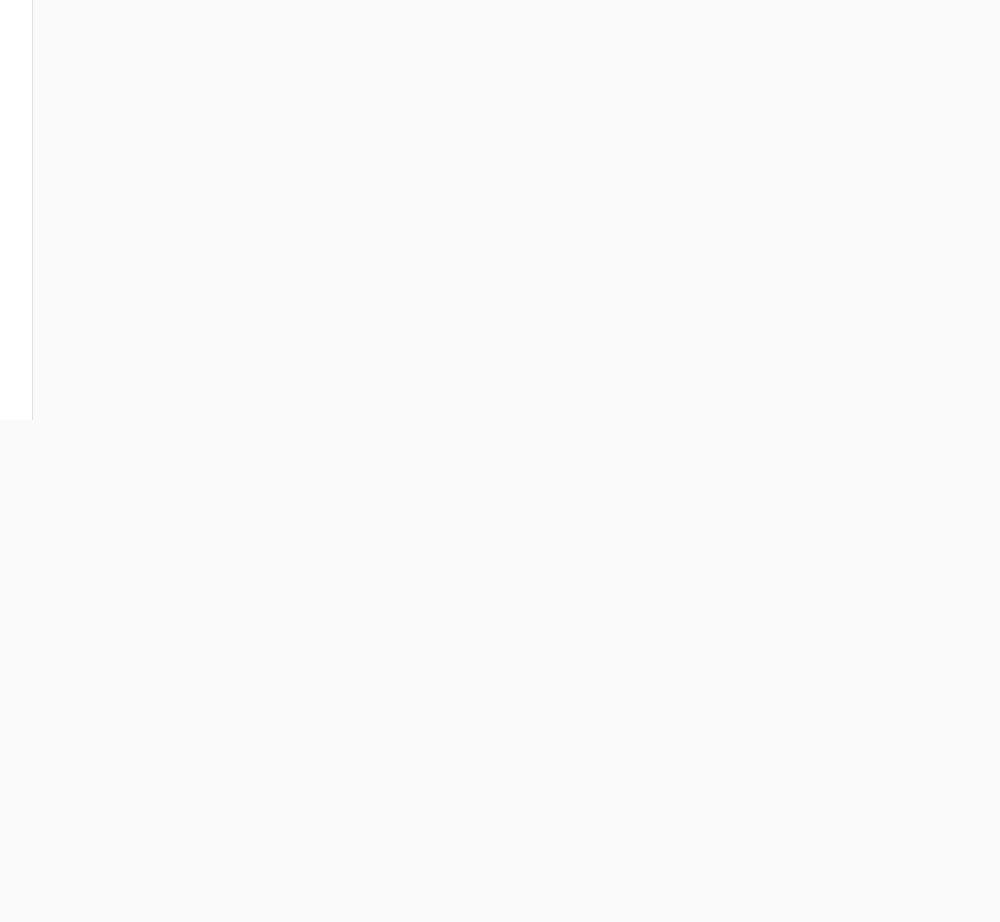
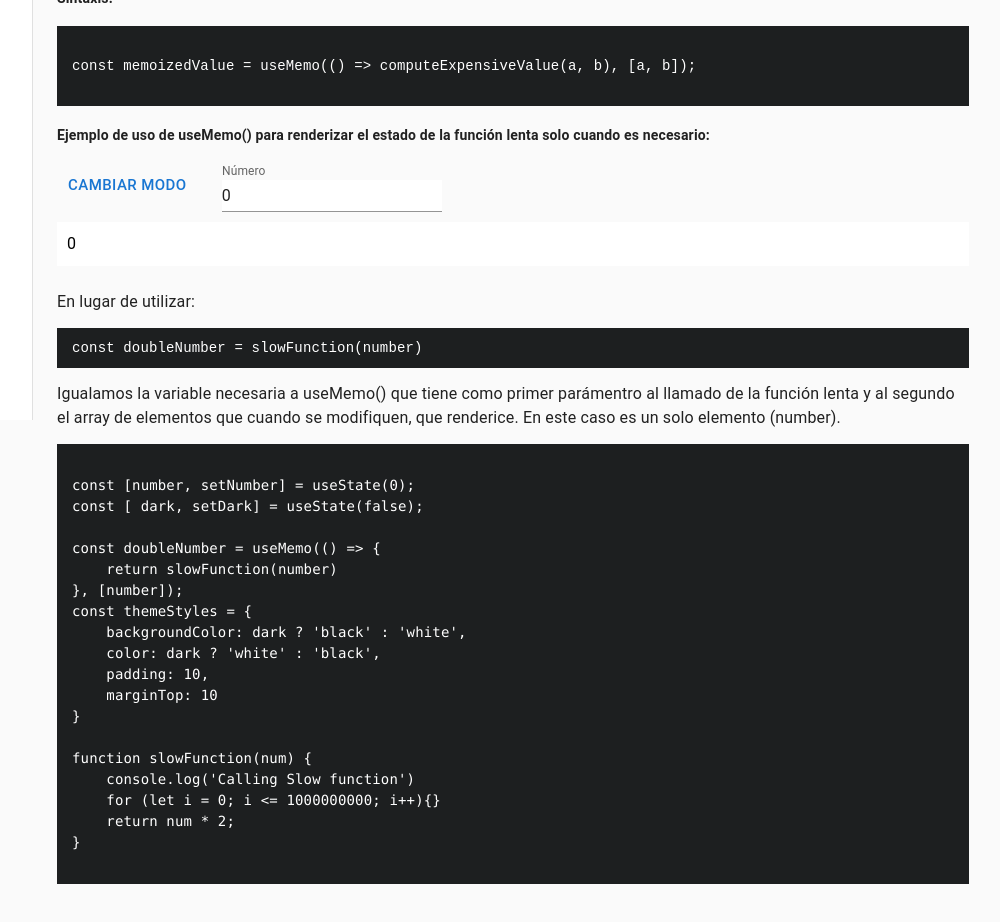
Before and after one commit to sugusgrassi/react-hooks, a React (Create React App) app: page /react-hooks/usememo in a window 1280 px wide. Shown: the part 380-1302 px from the top of the page, without its empty margins (207-1207 px from the left). Before the commit the page ends 800 px from the top, so only its background shows below. Built offline with nearby package versions, Linux system fonts and the light colour scheme.

Commit message:
useMemo() with example

```diff
--- a/package.json
+++ b/package.json
@@ -15,6 +15,7 @@
     "react": "^17.0.2",
     "react-dom": "^17.0.2",
     "react-icons": "^4.2.0",
+    "react-markdown": "^7.0.1",
     "react-router-dom": "^5.3.0",
     "react-scripts": "4.0.3",
     "web-vitals": "^1.1.2"
--- a/src/App.css
+++ b/src/App.css
@@ -27,9 +27,15 @@ p, ul {
 }
 
 pre {
-  font-size: 12px;
-  text-align: left;
-
+  padding:10px 10px;
+  max-width:960px;
+  margin:10 auto;
+  padding: 10px 15px;
+	overflow: auto;
+  display: block;
+  background-color: #1d1f20;
+  height:auto;
+  color: #fff;
 }
 
 .logo {
--- a/src/App.js
+++ b/src/App.js
@@ -6,7 +6,7 @@ import Hooks from './components/Hooks';
 import UseState from './components/UseState';
 import UseRef from './components/UseRef';
 import UseEffect from './components/UseEffect';
-import UseMEmo from './components/UseMemo';
+import UseMemo from './components/UseMemo/UseMemo';
 import Layout from './components/Layout';
 
 function App() {
@@ -21,7 +21,7 @@ function App() {
               <Route path="/react-hooks" exact component={Hooks} />
               <Route path="/react-hooks/usestate" exact component={UseState} />
               <Route path="/react-hooks/useeffect" exact component={UseEffect} />
-              <Route path="/react-hooks/usememo" exact component={UseMEmo} />
+              <Route path="/react-hooks/usememo" exact component={UseMemo} />
               <Route path="/react-hooks/useref" exact component={UseRef} />
             </Switch>
           </Layout>
--- a/src/components/Layout.js
+++ b/src/components/Layout.js
@@ -26,10 +26,10 @@ import useStyles from './styles';
 // children: content inside Layout at App.js
 function Layout({children}, props) {
 
-         //method to route:
-         const history = useHistory();
+  //method to route:
+  const history = useHistory();
 
-         const { window } = props;
+  const { window } = props;
   const classes = useStyles();
   const theme = useTheme();
   const [mobileOpen, setMobileOpen] = React.useState(false);
--- a/src/components/UseEffect.js
+++ b/src/components/UseEffect.js
@@ -50,7 +50,7 @@ function UseEffect() {
                 <span>Cambia el título: </span>
                 <button onClick={() => setCount(prevState => prevState -1)}>-</button>
                 <button onClick={() => setCount(count+1)}>+</button>
-                <pre style={{fontsize: "14px", overflowX: "scroll", width: "80vw"}}>
+                <pre>
                 <code>
                     {`
 useEffect(() => {
@@ -64,7 +64,7 @@ useEffect(() => {
                 <button onClick={() => setResourceType("comments")}>comments</button>
                 {
                     filterArr.map(item => <p key={item.id}>{JSON.stringify(item)}</p>)}
-                    <pre style={{fontsize: "14px", overflowX: "scroll", width: "80vw"}}>
+                    <pre>
                 <code>
                     {`
 useEffect(() => {
@@ -73,11 +73,10 @@ useEffect(() => {
     .then(json => setItems(json))
     .catch(error => console.log(error))
 }, [resourceType])
-
                     `}
                 </code></pre>
                 <h4>Ejemplo cuando se monta y se desmonta (ver en consola):</h4>
-                <pre style={{fontsize: "14px", overflowX: "scroll", width: "80vw"}}>
+                <pre>
                 <code>
                     {`
 useEffect(() => {
@@ -95,7 +94,7 @@ useEffect(() => {
                 <br />
                 <Typography variant="body2">Desde Google Chrome, el valor se podrá visualizar en DevTools > Application > Storage > Local Storage</Typography>
                 {/* <button onClick={}>Cambiar nombre</button> */}
-                <pre style={{fontsize: "14px", overflowX: "scroll", width: "80vw"}}>
+                <pre>
                 <code>
                     {`
 const [name, setName] = useState('');
@@ -106,7 +105,6 @@ useEffect(function persistForm() {
         localStorage.setItem('formData', name);
     }
 });
-
                     `}
                 </code></pre>
         </div>
--- a/src/components/UseMemo.js
+++ /dev/null
@@ -1,16 +0,0 @@
-import React, { useMemo } from 'react'
-
-const UseMemo = () => {
-    return (
-        <div>
-            <h2>useMemo()</h2>
-            <p>Utiliza el método o técnica de <a href="https://es.wikipedia.org/wiki/Memoizaci%C3%B3n" target="_blank" rel="noopener noreferrer">Memoización</a>, almacenando los resultados de la llamada a una subrutina en una memoria y devolviendo esos mismos valores cuando se llame de nuevo a la función con los mismos parámetros de entrada.</p>
-            <p>Es recomendable utilizar el hook useMemo() en los siguientes casos:</p>
-            <p>1- Cuando hay una función que requiere más tiempo useMemo() la computa cuando se monta el compoentne y luego al ser llamada nuevamente ante la misma entrada de datos utiliza el valor de salida ya guardado.</p>
-            <p>2- Cuando hay igualdad referencial</p>
-        </div>
-    )
-}
-
-
-export default UseMemo
--- /dev/null
+++ b/src/components/UseMemo/UseMemo.js
@@ -0,0 +1,92 @@
+import { Typography, TextField, Button, Link } from '@mui/material';
+import React, { useState, useMemo } from 'react'
+import useStyles from './styles';
+
+
+const UseMemo = () => {
+    const classes = useStyles();
+    const [number, setNumber] = useState(0);
+    const [ dark, setDark] = useState(false);
+    // const doubleNumber = slowFunction(number);
+    const doubleNumber = useMemo(() => {
+        return slowFunction(number)
+    }, [number]);
+    const themeStyles = {
+        backgroundColor: dark ? 'black' : 'white',
+        color: dark ? 'white' : 'black',
+        padding: 10,
+        marginTop: 10
+    }
+
+    function slowFunction(num) {
+        console.log('Calling Slow function')
+        for (let i = 0; i <= 1000000000; i++){}
+        return num * 2;
+    }
+
+    return (
+        <div>
+            <h2>useMemo()</h2>
+            <p>Utiliza el método o técnica de <Link href="https://es.wikipedia.org/wiki/Memoizaci%C3%B3n" target="_blank" rel="noopener noreferrer">Memoización</Link>, almacenando los resultados de la llamada a una subrutina en una memoria y devolviendo esos mismos valores cuando se llame de nuevo a la función con los mismos parámetros de entrada.</p>
+            <p>Es recomendable utilizar el hook useMemo() en los siguientes casos:</p>
+            <p>1- Cuando hay una función que requiere más tiempo useMemo() la computa cuando se monta el compoentne y luego al ser llamada nuevamente ante la misma entrada de datos utiliza el valor de salida ya guardado.</p>
+            <p>2- Cuando hay igualdad referencial</p>
+            <h4>Sintáxis:</h4>
+                <pre>
+                    {`
+const memoizedValue = useMemo(() => computeExpensiveValue(a, b), [a, b]);
+                    `}
+                </pre>
+            <h4>Ejemplo de uso de useMemo() para renderizar el estado de la función lenta solo cuando es necesario:</h4>
+            <Button size="large" sx={{ mr: 3 }} onClick={() => setDark(prevDark => !prevDark)}>Cambiar modo</Button>
+            <TextField
+                id="standard-number"
+                label="Número"
+                type="number"
+                value={number}
+                onChange={e => setNumber(parseInt(e.target.value))}
+                InputLabelProps={{
+                    shrink: true,
+                }}
+                InputProps={{
+                className: classes.exampleInput,
+                }}
+                variant="standard"
+            />
+            <div style={themeStyles}>
+                <Typography variant="body1">{doubleNumber}</Typography>
+            </div>
+            <Typography sx={{ mt: 3 }}>En lugar de utilizar:</Typography>
+            <pre>
+{`const doubleNumber = slowFunction(number)`}
+                </pre>
+            <Typography>Igualamos la variable necesaria a useMemo() que tiene como primer parámentro al llamado de la función lenta y al segundo el array de elementos que cuando se modifiquen, que renderice. En este caso es un solo elemento (number). </Typography>
+            <pre>
+                <code>
+                    {`
+const [number, setNumber] = useState(0);
+const [ dark, setDark] = useState(false);
+
+const doubleNumber = useMemo(() => {
+    return slowFunction(number)
+}, [number]);
+const themeStyles = {
+    backgroundColor: dark ? 'black' : 'white',
+    color: dark ? 'white' : 'black',
+    padding: 10,
+    marginTop: 10
+}
+
+function slowFunction(num) {
+    console.log('Calling Slow function')
+    for (let i = 0; i <= 1000000000; i++){}
+    return num * 2;
+}
+                    `}
+                </code></pre>
+        </div>
+    )
+}
+
+
+export default UseMemo
--- /dev/null
+++ b/src/components/UseMemo/styles.js
@@ -0,0 +1,10 @@
+import { makeStyles } from '@material-ui/core/styles';
+
+const styles = makeStyles(() => ({
+  exampleInput: {
+    backgroundColor: 'white'
+  }
+}));
+
+
+export default styles;
--- a/src/components/UseState.js
+++ b/src/components/UseState.js
@@ -23,10 +23,14 @@ function UseState() {
                 <h2>useState()</h2>
                 <p>Se utiliza para agregar un estado local al componente de función para declarar una “variable de estado”. Retorna un array con el estado actual y una función para modificarla. El único argumento que recibe es el estado inicial.</p>
                 <p>La sintáxis de <Link href="https://developer.mozilla.org/es/docs/Web/JavaScript/Reference/Operators/Destructuring_assignment#desestructuraci%C3%B3n_de_arreglos" target="_blank" rel="noopener noreferrer"> Desestructuración de arreglos</Link> permite utilizar diferentes nombres a las variables de estado declaradas cuando se llama al useState().</p>
-                <h4>Fórmula:</h4>
-                <p>const [ estadoActual, funciónActualizadora ] = useState(estadoInicial o función)</p>
+                <h4>Sintáxis:</h4>
+                <pre>
+                    {`
+const [ estadoActual, funciónActualizadora ] = useState(estadoInicial o función)
+                    `}
+                </pre>
                 <h4>Ejemplo (código y uso):</h4>
-                <pre style={{fontsize: "14px", overflowX: "scroll", width: "80vw"}}>
+                <pre>
                 <code>
                     {`
 import React, { useState } from 'react';
--- a/src/components/styles.js
+++ b/src/components/styles.js
@@ -34,7 +34,8 @@ const useStyles = makeStyles((theme) => ({
   content: {
     flexGrow: 1,
     padding: theme.spacing(3),
-  },
+    maxWidth: '960px'
+  }
 }));
 
 
```
Also changed, not shown: src/md/posts.md (added, +7 -0 lines), 1 other file (tests, documents, lock files or other folders).
